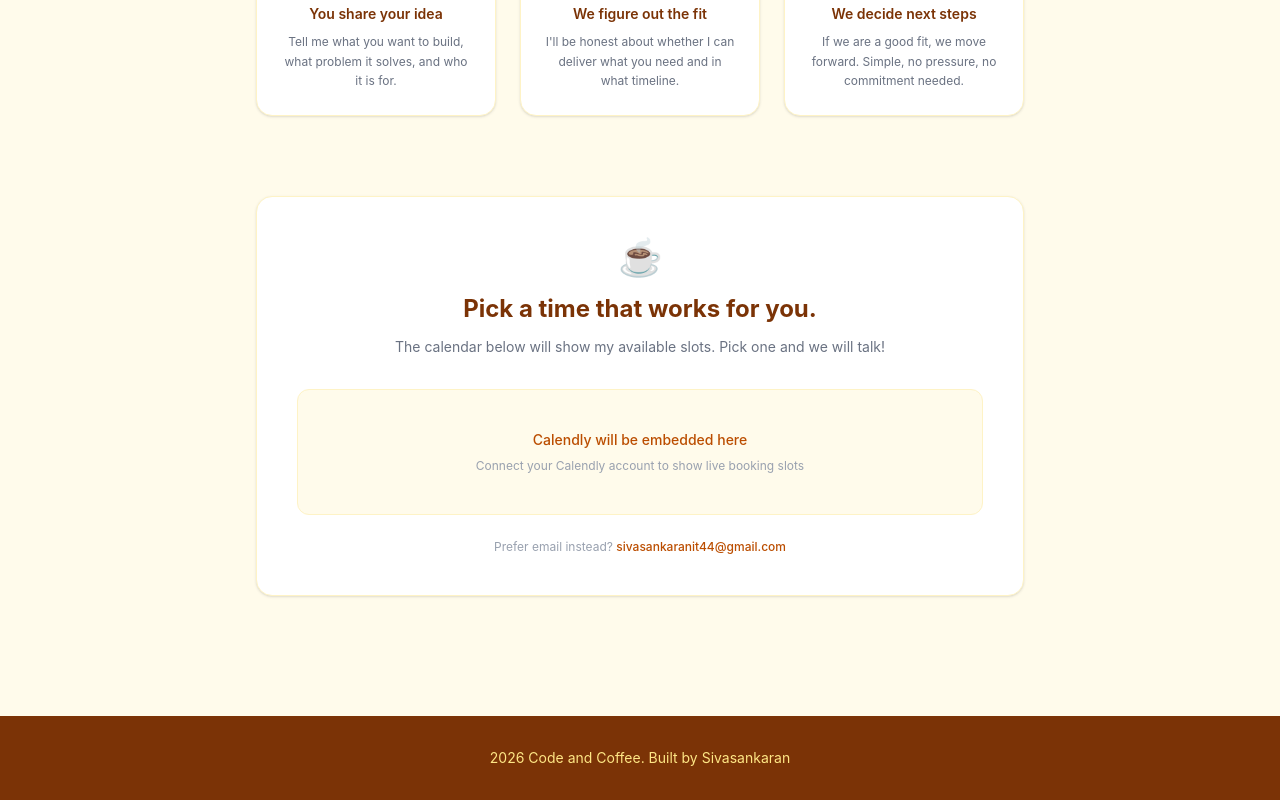
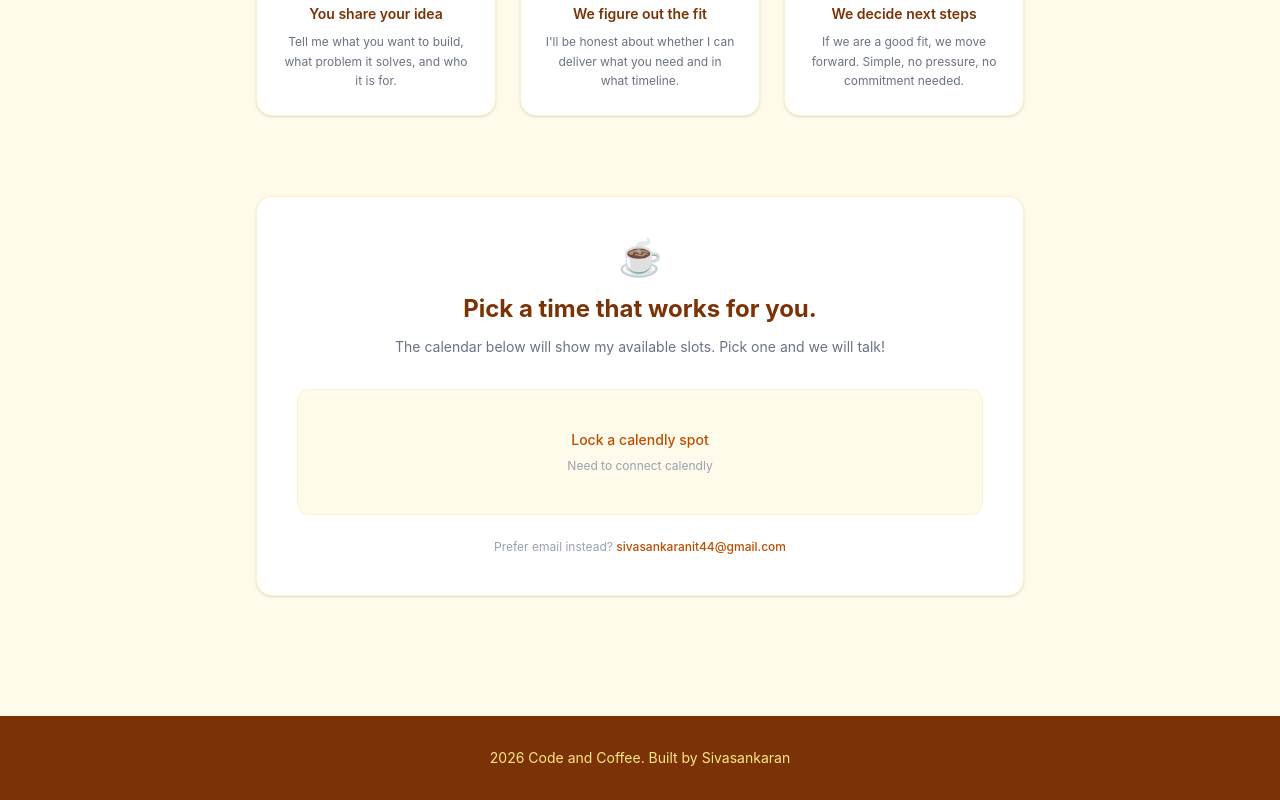
Before and after one commit to sivasankaranit44-wq/code-and-coffee-freelance-site, a React (Vite) app: page /bookacall in a window 1280 px wide. Shown: the part 494-1294 px from the top of the page. Built offline with nearby package versions, Linux system fonts and the light colour scheme.

Commit message:
feat:book a call.jsx update

```diff
--- a/src/pages/Bookacall.jsx
+++ b/src/pages/Bookacall.jsx
@@ -89,11 +89,11 @@ export default function BookACall() {
             {/* Calendly Placeholder */}
             <div className="bg-amber-50 border border-amber-100 rounded-xl p-10 mb-6">
               <p className="text-amber-700 text-sm font-medium mb-2">
-                Calendly will be embedded here
+                Lock a calendly spot
               </p>
 
               <p className="text-gray-400 text-xs">
-                Connect your Calendly account to show live booking slots
+                Need to connect calendly
               </p>
             </div>
 
```
